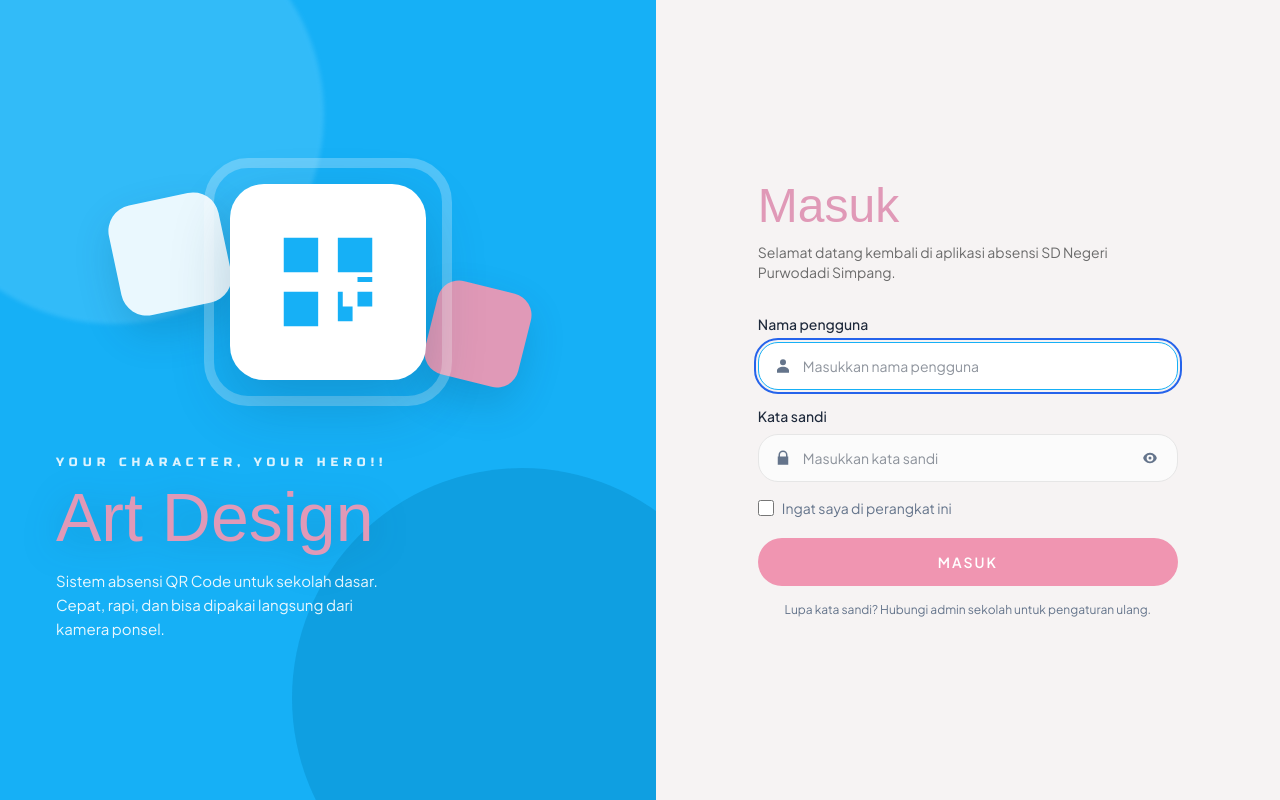
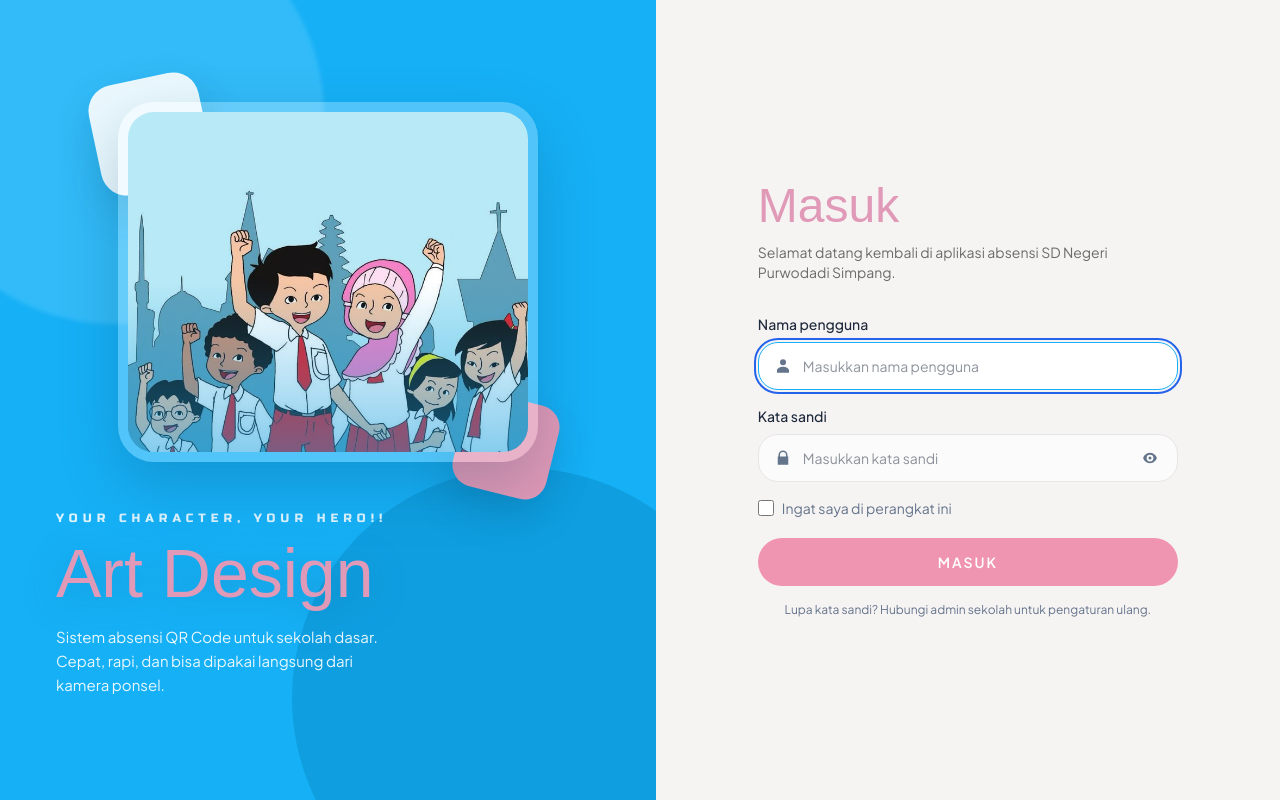
Before and after one commit to Fasiall/Absensi-SD---KAPITA, a Next.js app: page /login in a window 1280 px wide. Built offline with nearby package versions, Linux system fonts and the light colour scheme; no server answers; a web font is replaced by a local one.

Commit message:
feat(login): tampilkan login.jpg pada panel visual biru
- Ganti ilustrasi QR dengan foto public/login.jpg
- Bingkai rounded, gradient overlay, dan kartu dekoratif tetap dipertahankan
- Rapikan nama berkas (sebelumnya ada spasi di depan)

```diff
--- a/src/app/(auth)/login/LoginVisual.tsx
+++ b/src/app/(auth)/login/LoginVisual.tsx
@@ -11,22 +11,27 @@ export default function LoginVisual() {
       />
 
       <div className="relative z-10 flex flex-1 flex-col justify-center px-14 py-12">
-        <div className="relative mx-auto w-full max-w-[380px]">
+        <div className="relative mx-auto w-full max-w-[420px]">
           <div
-            className="absolute -left-6 top-10 h-28 w-28 rotate-[-12deg] rounded-[26px] bg-white/90 shadow-[0_18px_40px_rgba(8,60,90,0.18)]"
+            className="absolute -left-6 -top-6 h-28 w-28 rotate-[-12deg] rounded-[26px] bg-white/90 shadow-[0_18px_40px_rgba(8,60,90,0.18)]"
             aria-hidden="true"
           />
           <div
-            className="absolute -right-2 bottom-6 h-24 w-24 rotate-[14deg] rounded-[22px] bg-[#E099B7] shadow-[0_18px_40px_rgba(8,60,90,0.18)]"
+            className="absolute -bottom-8 -right-4 h-24 w-24 rotate-[14deg] rounded-[22px] bg-[#E099B7] shadow-[0_18px_40px_rgba(8,60,90,0.18)]"
             aria-hidden="true"
           />
 
-          <div className="relative mx-auto grid size-[248px] place-items-center rounded-[44px] border-[10px] border-white/25">
-            <div className="grid size-[196px] place-items-center rounded-[34px] bg-white text-[#16B0F6] shadow-[0_24px_60px_rgba(8,60,90,0.22)]">
-              <svg width="118" height="118" viewBox="0 0 24 24" fill="currentColor" aria-hidden="true">
-                <path d="M3 3h7v7H3V3Zm11 0h7v7h-7V3ZM3 14h7v7H3v-7Zm11 3h3v3h-3v-3Zm4-3h3v3h-3v-3Zm0-3h3v1h-3v-1Zm-4 3h1v3h-1v-3Z" />
-              </svg>
-            </div>
+          <div className="relative overflow-hidden rounded-[36px] border-[10px] border-white/25 shadow-[0_24px_60px_rgba(8,60,90,0.22)]">
+            {/* eslint-disable-next-line @next/next/no-img-element */}
+            <img
+              src="/login.jpg"
+              alt="Ilustrasi absensi siswa"
+              className="h-[340px] w-full object-cover"
+            />
+            <div
+              className="pointer-events-none absolute inset-0 bg-gradient-to-t from-[#0E9BDD]/50 via-transparent to-transparent"
+              aria-hidden="true"
+            />
           </div>
         </div>
 
```
Also changed, not shown: public/login.jpg (added).
